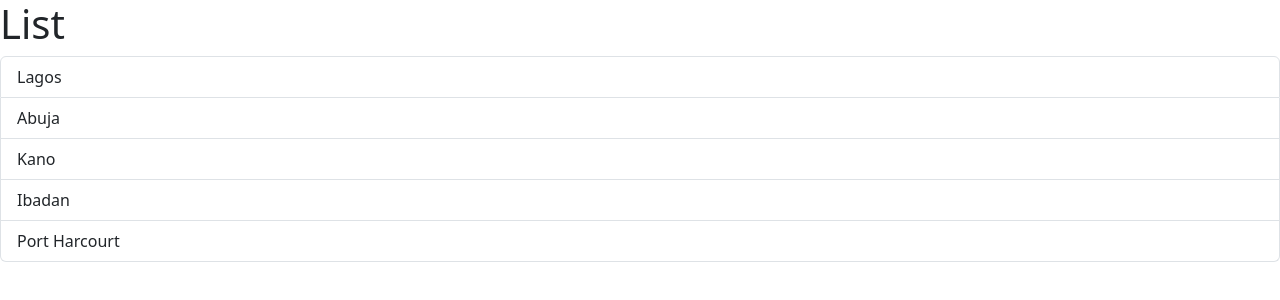
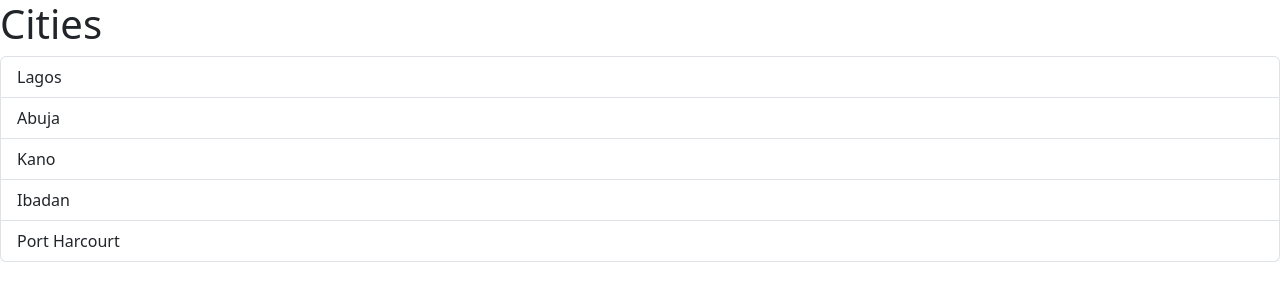
Before and after one commit to ayoisstillhere/first-react-app, a React (Vite) app: page / in a window 1280 px wide. Shown: the top 300 px of the page. Built offline with nearby package versions, Linux system fonts and the light colour scheme.

Commit message:
used props in component

```diff
--- a/src/App.tsx
+++ b/src/App.tsx
@@ -1,7 +1,13 @@
 import ListGroup from "./components/ListGroup";
 
 function App() {
-  return <div><ListGroup /></div>
+  let items = ["Lagos", "Abuja", "Kano", "Ibadan", "Port Harcourt"];
+
+  return (
+    <div>
+      <ListGroup items={items} heading="Cities"/>
+    </div>
+  );
 }
 
 export default App;
--- a/src/components/ListGroup.tsx
+++ b/src/components/ListGroup.tsx
@@ -1,14 +1,18 @@
 import { useState } from "react";
 
-function ListGroup() {
-  let items = ["Lagos", "Abuja", "Kano", "Ibadan", "Port Harcourt"];
+interface ListGroupProps {
+    items: string[];
+    heading: string;
+}
+
+function ListGroup({items, heading}: ListGroupProps) {
 //   Hook
   const [selectedIndex, setSelectedIndex] = useState(-1);
 
 
   return (
     <>
-      <h1>List</h1>
+      <h1>{heading}</h1>
       {items.length === 0 && <p>No item Found</p>}
       <ul className="list-group">
         {items.map((item, index) => (
```
